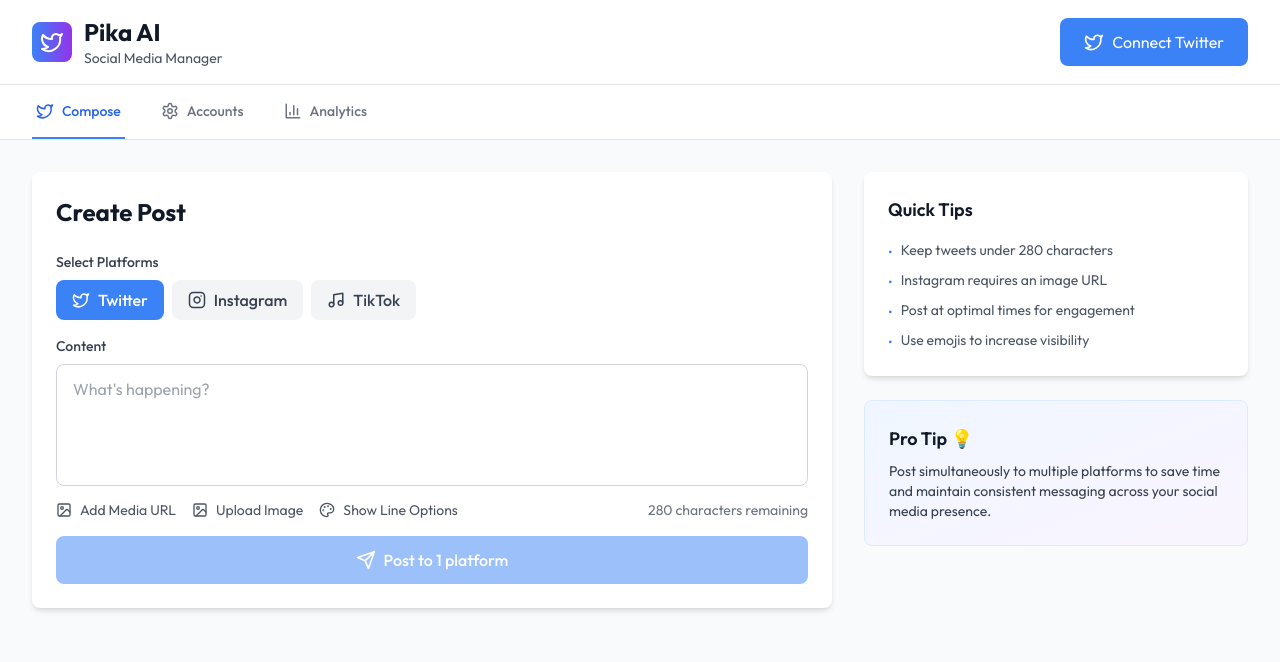
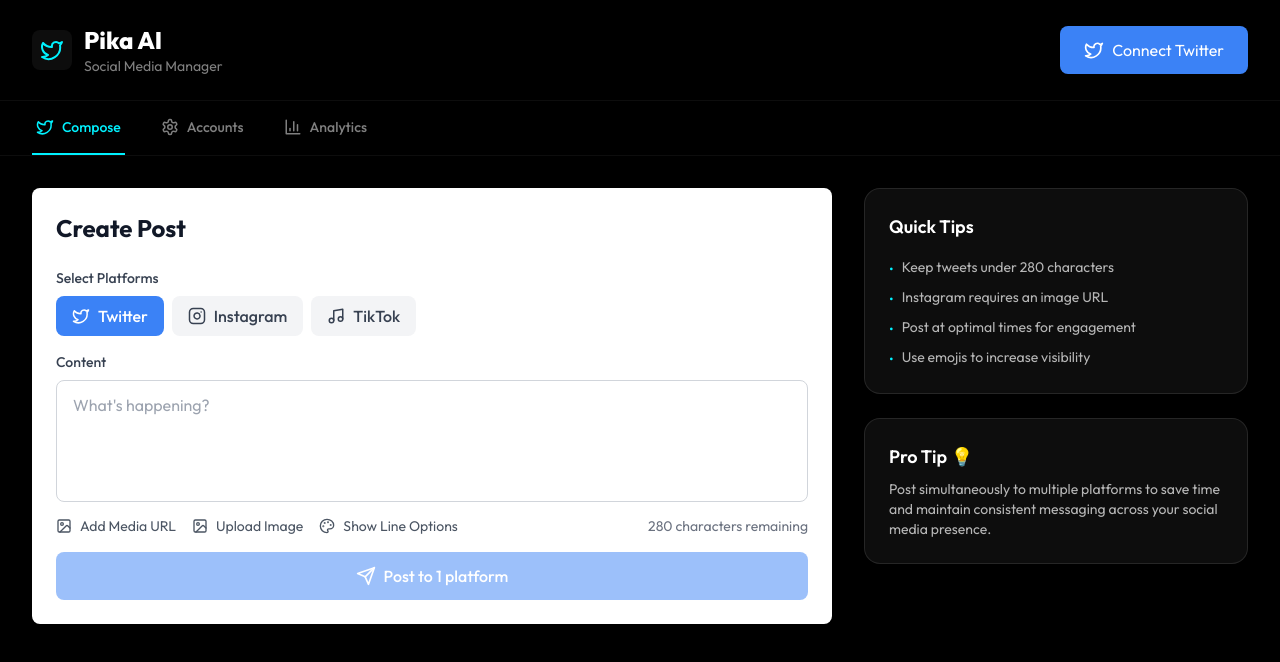
Before and after one commit to OneTeraByte7/Pika, a Next.js app in the folder client/: page /social-dashboard in a window 1280 px wide. Shown: the top 662 px of the page. Built offline with nearby package versions, Linux system fonts and the light colour scheme; no server answers.

Commit message:
works:well

```diff
--- a/client/src/pages/social-dashboard.tsx
+++ b/client/src/pages/social-dashboard.tsx
@@ -1,6 +1,7 @@
 // Social Media Dashboard Page
 import React, { useState } from 'react';
 import { TwitterConnectButton } from '../components/TwitterConnectButton';
+import InstagramConnectButton from '../components/InstagramConnectButton';
 import { ConnectedAccounts } from '../components/ConnectedAccounts';
 import { TweetComposer } from '../components/TweetComposer';
 import { Twitter, Settings, BarChart3 } from 'lucide-react';
@@ -9,35 +10,37 @@
   const [activeTab, setActiveTab] = useState<'compose' | 'accounts' | 'analytics'>('compose');
 
   return (
-    <div className="min-h-screen bg-gray-50">
+    <div className="min-h-screen bg-pitch-black text-white">
       {/* Header */}
-      <header className="bg-white shadow-sm border-b border-gray-200">
-        <div className="max-w-7xl mx-auto px-4 sm:px-6 lg:px-8 py-4">
+      <header className="bg-transparent border-b border-white/5">
+        <div className="max-w-7xl mx-auto px-4 sm:px-6 lg:px-8 py-6">
           <div className="flex items-center justify-between">
             <div className="flex items-center gap-3">
-              <div className="bg-gradient-to-r from-blue-500 to-purple-600 p-2 rounded-lg">
-                <Twitter className="text-white" size={24} />
+              <div className="bg-white/5 p-2 rounded-lg">
+                <Twitter className="text-electric-blue" size={24} />
               </div>
               <div>
-                <h1 className="text-2xl font-bold text-gray-900">Pika AI</h1>
-                <p className="text-sm text-gray-600">Social Media Manager</p>
+                <h1 className="text-2xl font-black">Pika AI</h1>
+                <p className="text-sm text-white/50">Social Media Manager</p>
               </div>
             </div>
-            <TwitterConnectButton />
+            <div className="flex items-center gap-3">
+              <TwitterConnectButton />
+            </div>
           </div>
         </div>
       </header>
 
       {/* Navigation Tabs */}
-      <nav className="bg-white border-b border-gray-200">
+      <nav className="bg-transparent border-b border-white/5">
         <div className="max-w-7xl mx-auto px-4 sm:px-6 lg:px-8">
           <div className="flex space-x-8">
             <button
               onClick={() => setActiveTab('compose')}
               className={`py-4 px-1 border-b-2 font-medium text-sm transition-colors ${
                 activeTab === 'compose'
-                  ? 'border-blue-500 text-blue-600'
-                  : 'border-transparent text-gray-500 hover:text-gray-700 hover:border-gray-300'
+                  ? 'border-electric-blue text-electric-blue'
+                  : 'border-transparent text-white/50 hover:text-white'
               }`}
             >
               <div className="flex items-center gap-2">
@@ -50,8 +53,8 @@
               onClick={() => setActiveTab('accounts')}
               className={`py-4 px-1 border-b-2 font-medium text-sm transition-colors ${
                 activeTab === 'accounts'
-                  ? 'border-blue-500 text-blue-600'
-                  : 'border-transparent text-gray-500 hover:text-gray-700 hover:border-gray-300'
+                  ? 'border-electric-blue text-electric-blue'
+                  : 'border-transparent text-white/50 hover:text-white'
               }`}
             >
               <div className="flex items-center gap-2">
@@ -64,8 +67,8 @@
               onClick={() => setActiveTab('analytics')}
               className={`py-4 px-1 border-b-2 font-medium text-sm transition-colors ${
                 activeTab === 'analytics'
-                  ? 'border-blue-500 text-blue-600'
-                  : 'border-transparent text-gray-500 hover:text-gray-700 hover:border-gray-300'
+                  ? 'border-electric-blue text-electric-blue'
+                  : 'border-transparent text-white/50 hover:text-white'
               }`}
             >
               <div className="flex items-center gap-2">
@@ -85,31 +88,31 @@
               <TweetComposer />
             </div>
             <div className="space-y-6">
-              <div className="bg-white rounded-lg shadow-md p-6">
-                <h3 className="text-lg font-semibold text-gray-900 mb-4">Quick Tips</h3>
-                <ul className="space-y-2 text-sm text-gray-600">
+              <div className="bg-white/5 rounded-2xl p-6 border border-white/10">
+                <h3 className="text-lg font-semibold text-white mb-4">Quick Tips</h3>
+                <ul className="space-y-2 text-sm text-white/70">
                   <li className="flex items-start gap-2">
-                    <span className="text-blue-500 mt-0.5">•</span>
+                    <span className="text-electric-blue mt-0.5">•</span>
                     <span>Keep tweets under 280 characters</span>
                   </li>
                   <li className="flex items-start gap-2">
-                    <span className="text-blue-500 mt-0.5">•</span>
+                    <span className="text-electric-blue mt-0.5">•</span>
                     <span>Instagram requires an image URL</span>
                   </li>
                   <li className="flex items-start gap-2">
-                    <span className="text-blue-500 mt-0.5">•</span>
+                    <span className="text-electric-blue mt-0.5">•</span>
                     <span>Post at optimal times for engagement</span>
                   </li>
                   <li className="flex items-start gap-2">
-                    <span className="text-blue-500 mt-0.5">•</span>
+                    <span className="text-electric-blue mt-0.5">•</span>
                     <span>Use emojis to increase visibility</span>
                   </li>
                 </ul>
               </div>
 
-              <div className="bg-gradient-to-br from-blue-50 to-purple-50 rounded-lg p-6 border border-blue-100">
-                <h3 className="text-lg font-semibold text-gray-900 mb-2">Pro Tip 💡</h3>
-                <p className="text-sm text-gray-700">
+              <div className="bg-white/5 rounded-2xl p-6 border border-white/10">
+                <h3 className="text-lg font-semibold text-white mb-2">Pro Tip 💡</h3>
+                <p className="text-sm text-white/70">
                   Post simultaneously to multiple platforms to save time and maintain consistent messaging across your social media presence.
                 </p>
               </div>
@@ -121,23 +124,15 @@
           <div>
             <ConnectedAccounts />
 
-            <div className="mt-8 bg-white rounded-lg shadow-md p-6">
-              <h3 className="text-lg font-semibold text-gray-900 mb-4">Add More Platforms</h3>
-              <p className="text-gray-600 mb-4">
-                Connect additional social media platforms to expand your reach.
-              </p>
+            <div className="mt-8 bg-white/5 rounded-2xl p-6 border border-white/10">
+              <h3 className="text-lg font-semibold text-white mb-4">Add More Platforms</h3>
+              <p className="text-white/70 mb-4">Connect additional social media platforms to expand your reach.</p>
               <div className="flex flex-wrap gap-3">
                 <TwitterConnectButton />
+                <InstagramConnectButton />
                 <button
                   disabled
-                  className="flex items-center gap-2 px-6 py-3 bg-gray-100 text-gray-400 rounded-lg cursor-not-allowed"
-                >
-                  <span>Instagram</span>
-                  <span className="text-xs">(Coming Soon)</span>
-                </button>
-                <button
-                  disabled
-                  className="flex items-center gap-2 px-6 py-3 bg-gray-100 text-gray-400 rounded-lg cursor-not-allowed"
+                  className="flex items-center gap-2 px-6 py-3 bg-white/10 text-white/40 rounded-lg cursor-not-allowed"
                 >
                   <span>TikTok</span>
                   <span className="text-xs">(Coming Soon)</span>
```
